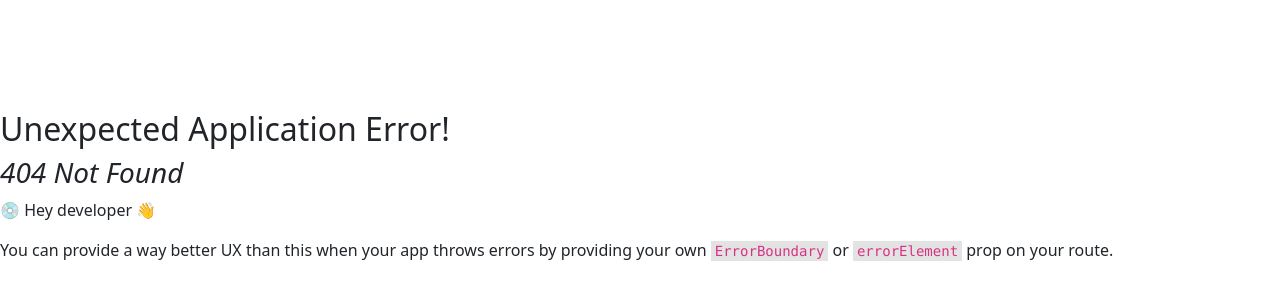
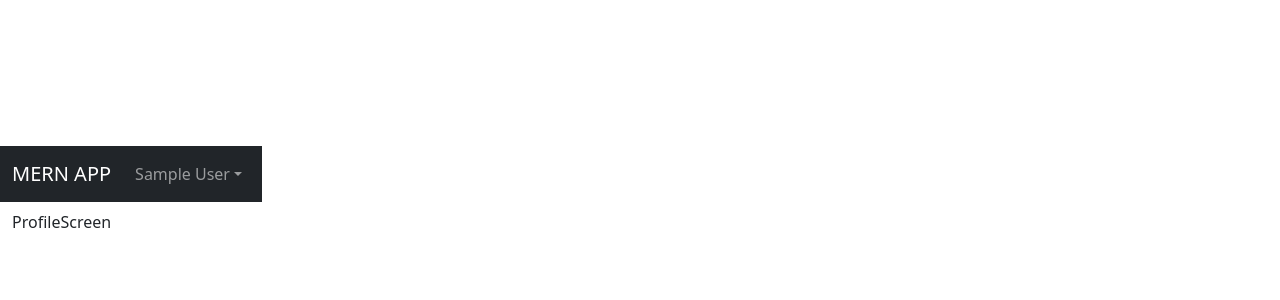
Before and after one commit to pranayjumde0812/MERN, a React (Vite) app in the folder MERN-AUTH/frontend/: page /profile in a window 1280 px wide. Before the commit this address had no page. Shown: the part 206-506 px from the top of the page. Built offline with nearby package versions, Linux system fonts and the light colour scheme; sample sign-in values are in the browser's storage.

Commit message:
Private Route

```diff
--- /dev/null
+++ b/MERN-AUTH/frontend/src/components/Privateroute.jsx
@@ -0,0 +1,9 @@
+import { Navigate, Outlet } from "react-router-dom";
+import { useSelector } from "react-redux";
+
+const Privateroute = () => {
+  const { userInfo } = useSelector((state) => state.auth);
+  return userInfo ? <Outlet /> : <Navigate to="/login" replace />;
+};
+
+export default Privateroute;
--- a/MERN-AUTH/frontend/src/main.jsx
+++ b/MERN-AUTH/frontend/src/main.jsx
@@ -14,13 +14,19 @@ import LoginScreen from "./screens/LoginScreen.jsx";
 import RegisterScreen from "./screens/RegisterScreen.jsx";
 import store from "./store.js";
 import { Provider } from "react-redux";
-
+import ProfileScreen from "./screens/ProfileScreen.jsx";
+import Privateroute from "./components/Privateroute.jsx";
 const router = createBrowserRouter(
   createRoutesFromElements(
     <Route path="/" element={<App />}>
       <Route index={true} path="/" element={<HomeScreen />} />
       <Route path="/login" element={<LoginScreen />} />
       <Route path="/register" element={<RegisterScreen />} />
+
+      {/* Private Route */}
+      <Route path="" element={<Privateroute />}>
+        <Route path="/profile" element={<ProfileScreen />} />
+      </Route>
     </Route>
   )
 );
--- /dev/null
+++ b/MERN-AUTH/frontend/src/screens/ProfileScreen.jsx
@@ -0,0 +1,8 @@
+
+const ProfileScreen = () => {
+  return (
+    <div>ProfileScreen</div>
+  )
+}
+
+export default ProfileScreen
```
